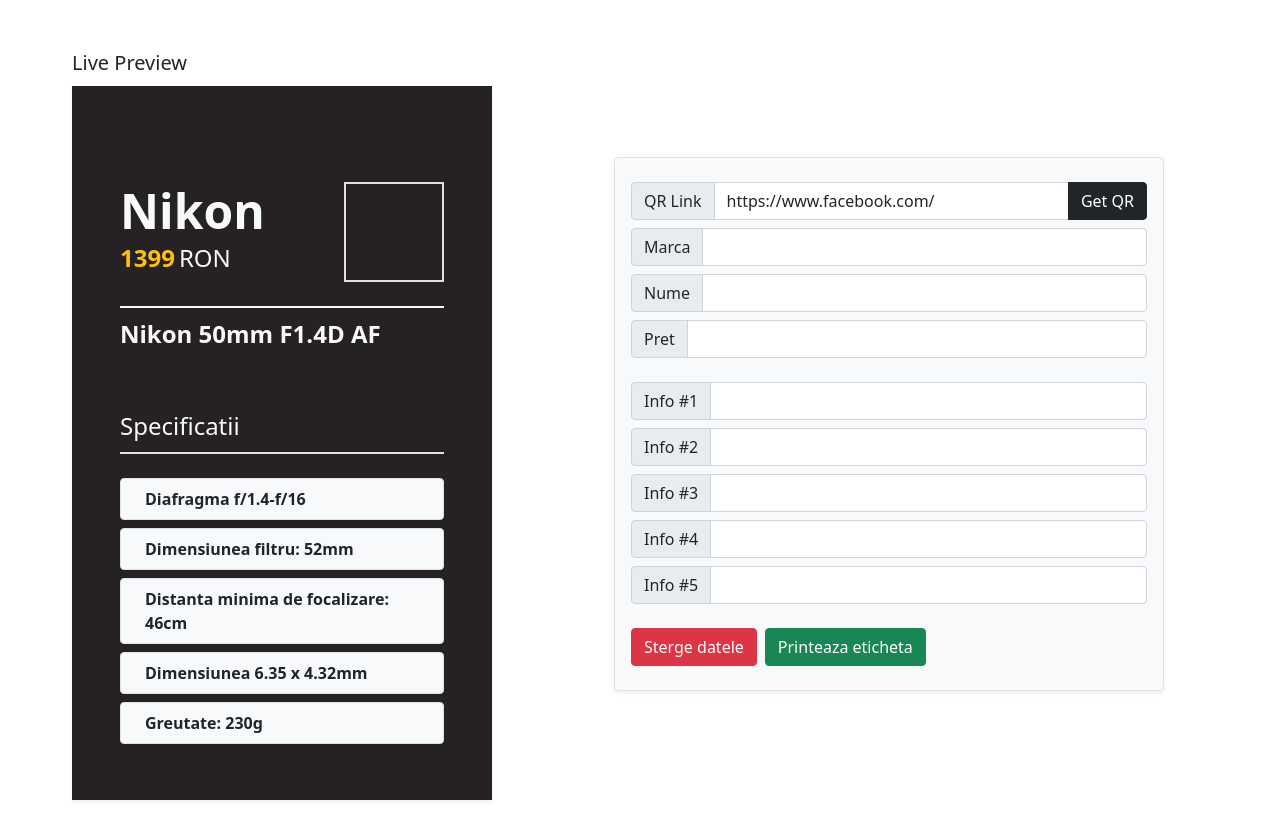
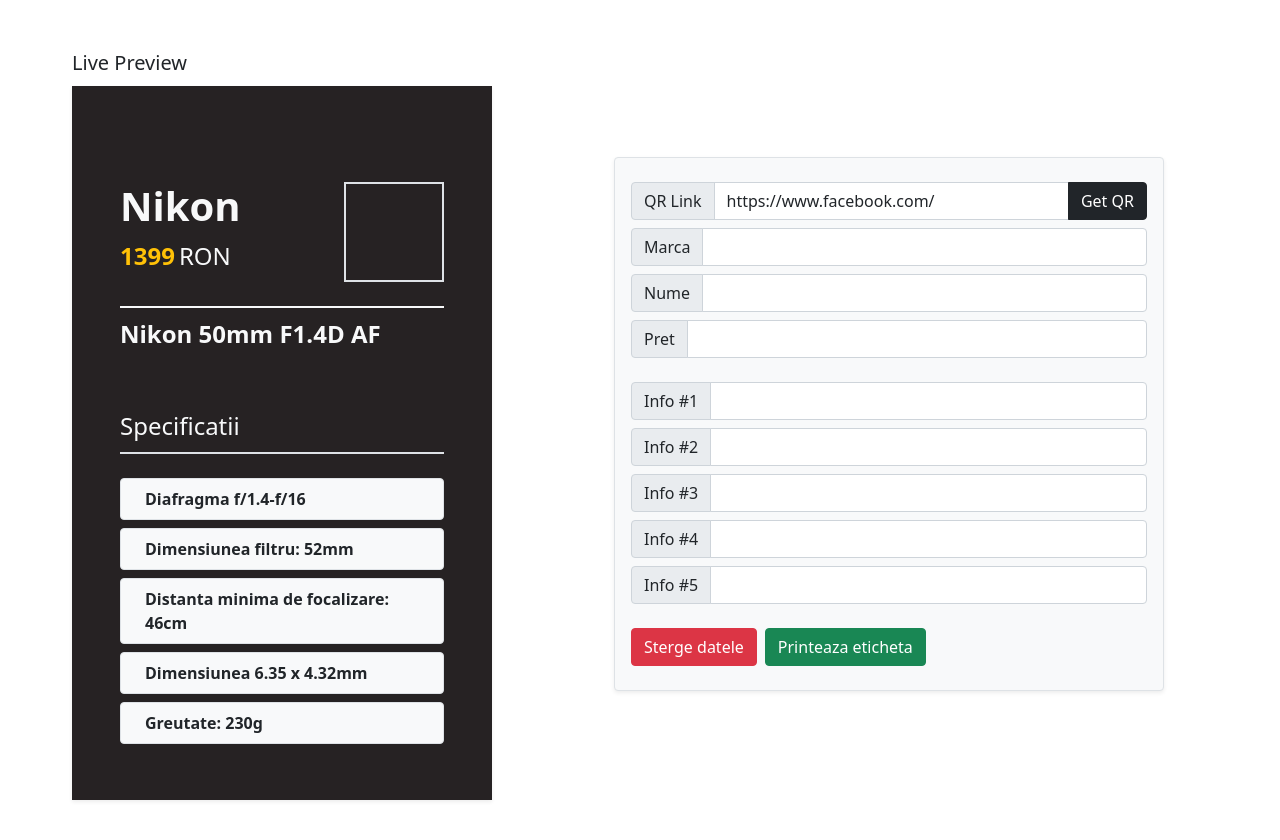
Before and after one commit to AlexCruceru2112/etichete, a website: page index.html in a window 1280 px wide. Drawn offline with nearby package versions, Linux system fonts and the light colour scheme.

Commit message:
Update index.html

```diff
--- a/index.html
+++ b/index.html
@@ -23,7 +23,7 @@
             class="border-bottom border-light border-2 d-flex align-items-start justify-content-between pb-4 mt-5 mb-2"
           >
             <div class="d-flex flex-column">
-              <div class="display-5 fw-bolder text-light" id="previewMarca" style="width: 200px; word-wrap: break-all">
+              <div class="h1 fw-bolder text-light" id="previewMarca" style="width: 200px; word-wrap: break-all">
                 Nikon
               </div>
               <div class="d-flex align-items-center" style="font-size: 24px">
```
